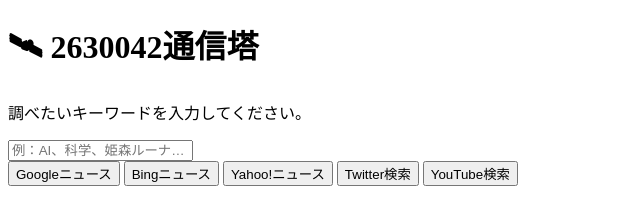
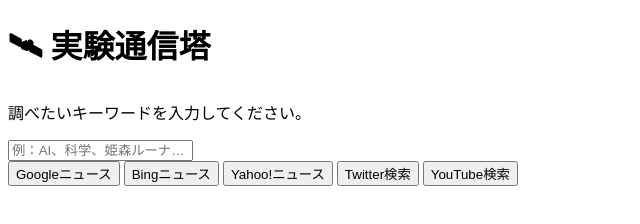
Before and after one commit to akamesabarann/sabarann1, a plain HTML site: page index.html in a window 1280 px wide. Shown: the whole page, without its empty margins (0-640 px from the left). Drawn offline with Linux system fonts and the light colour scheme.

Commit message:
Update index.html

```diff
--- a/index.html
+++ b/index.html
@@ -11,7 +11,7 @@
   <link rel="apple-touch-icon" href="app-192.png">
 </head>
 <body>
-  <h1>🛰 2630042通信塔</h1>
+  <h1>🛰 実験通信塔</h1>
   <p>調べたいキーワードを入力してください。</p>
   <input id="keyword" type="text" placeholder="例：AI、科学、姫森ルーナ…">
   <div>
```
